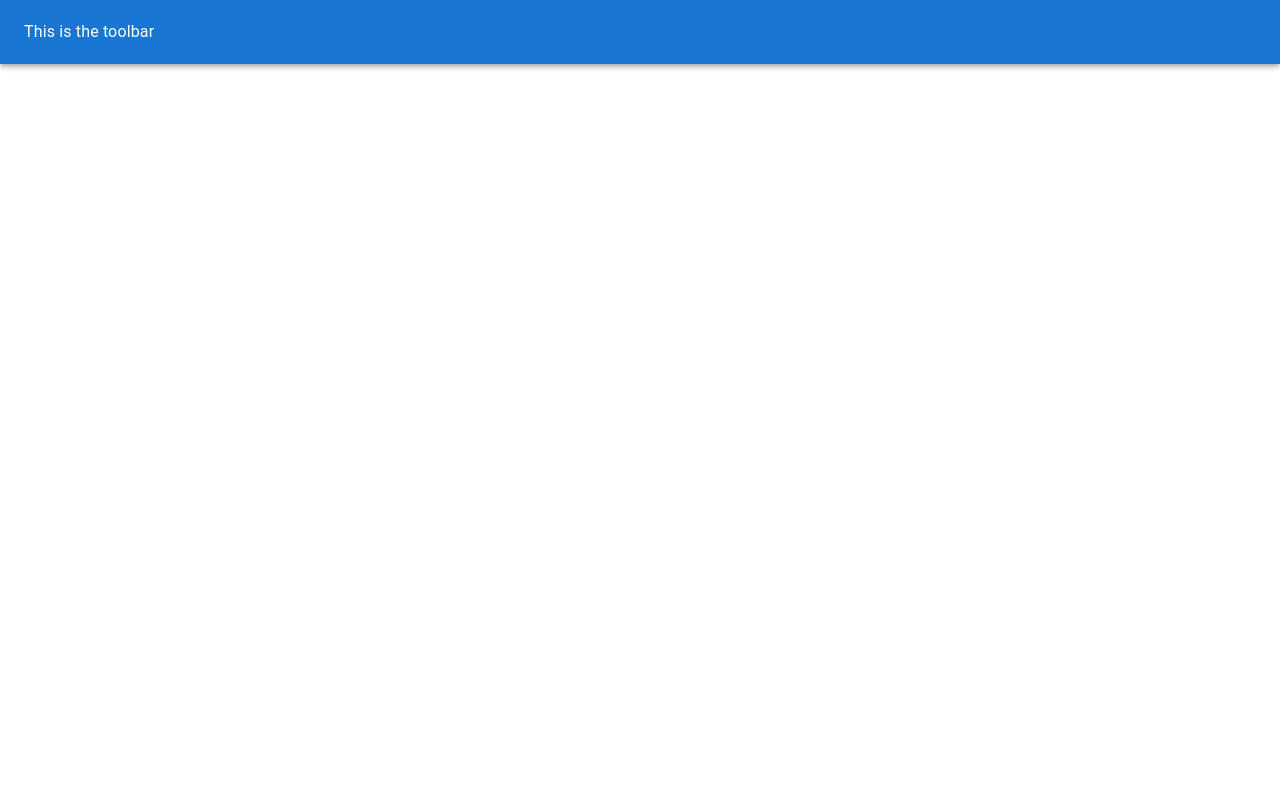
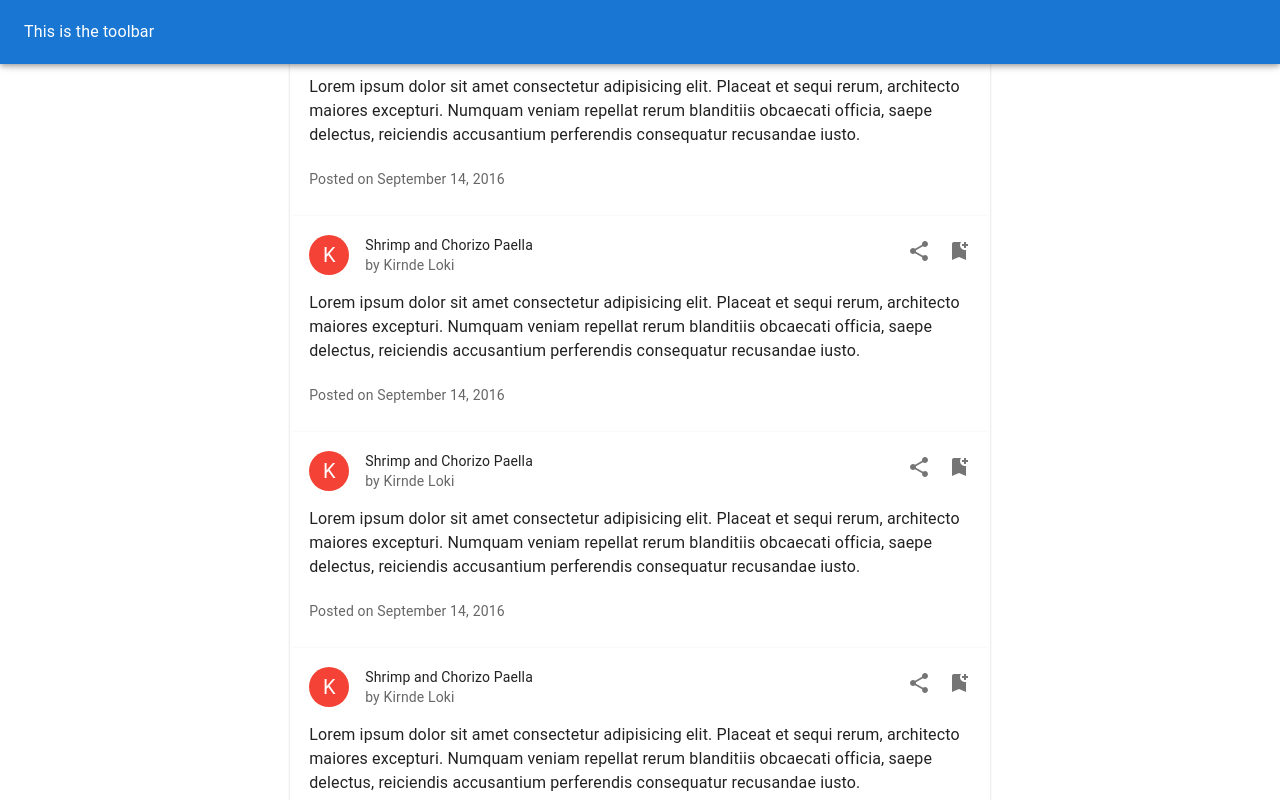
Before and after one commit to isnakolah/BlogAppFrontend, a React (Create React App) app: page / in a window 1280 px wide. Shown: the top 800 px of the page. Built offline with nearby package versions, Linux system fonts and the light colour scheme.

Commit message:
Add author details

```diff
--- /dev/null
+++ b/src/components/AuthorDetails/index.tsx
@@ -0,0 +1,34 @@
+import { Box, Card, Avatar, CardHeader, CardActions } from "@mui/material";
+import { red } from "@mui/material/colors";
+import StarOutlineRoundedIcon from "@mui/icons-material/StarOutlineRounded";
+import StarRateRoundedIcon from "@mui/icons-material/StarRateRounded";
+import StarHalfRoundedIcon from "@mui/icons-material/StarHalfRounded";
+
+const AuthorDetails = () => {
+  return (
+    <>
+      <Card variant="outlined">
+        <CardHeader
+          avatar={
+            <Avatar sx={{ bgcolor: red[500] }} aria-label="author name">
+              K
+            </Avatar>
+          }
+          title="Kirnde Loki"
+          subheader="Writer since September 14, 2016"
+        />
+        <CardActions sx={{ justifyContent: "center" }}>
+          <Box>
+            <StarRateRoundedIcon />
+            <StarRateRoundedIcon />
+            <StarRateRoundedIcon />
+            <StarHalfRoundedIcon />
+            <StarOutlineRoundedIcon />
+          </Box>
+        </CardActions>
+      </Card>
+    </>
+  );
+};
+
+export default AuthorDetails;
--- a/src/components/BlogPostCard/index.tsx
+++ b/src/components/BlogPostCard/index.tsx
@@ -1,31 +1,56 @@
+import { useState } from "react";
 import {
   Card,
   Avatar,
-  CardContent,
+  Dialog,
   CardHeader,
   IconButton,
   Typography,
+  CardContent,
 } from "@mui/material";
 import { red } from "@mui/material/colors";
 import BookmarkAddIcon from "@mui/icons-material/BookmarkAdd";
 import ShareIcon from "@mui/icons-material/Share";
+import AuthorDetails from "./../AuthorDetails/index";
 
 const BlogPostCard = () => {
+  const [open, setOpen] = useState(false);
+
+  const handleModalClose = () => {
+    setOpen(false);
+  };
+
+  const handleModalOpen = () => {
+    setOpen(true);
+  };
+
   return (
-    <Card sx={{ padding: "0.2rem" }}>
+    <>
+      <Card
+        sx={{
+          padding: "0.2rem",
+          borderRadius: "0",
+          maxWidth: 700,
+          minWidth: 400,
+        }}>
         <CardHeader
           avatar={
+            <IconButton
+              aria-label="author"
+              onClick={handleModalOpen}
+              sx={{ p: "0" }}>
               <Avatar sx={{ bgcolor: red[500] }} aria-label="Kirnde Loki">
                 K
               </Avatar>
+            </IconButton>
           }
           action={
             <>
+              <IconButton aria-label="share post">
+                <ShareIcon />
+              </IconButton>
               <IconButton aria-label="settings">
                 <BookmarkAddIcon />
-            </IconButton>
-            <IconButton aria-label="share post">
-              <ShareIcon />
               </IconButton>
             </>
           }
@@ -39,11 +64,18 @@ const BlogPostCard = () => {
             rerum blanditiis obcaecati officia, saepe delectus, reiciendis
             accusantium perferendis consequatur recusandae iusto.
           </Typography>
-        <Typography variant="body2" color="text.secondary" sx={{ pt: "1rem" }}>
+          <Typography
+            variant="body2"
+            color="text.secondary"
+            sx={{ pt: "1rem" }}>
             Posted on September 14, 2016
           </Typography>
         </CardContent>
       </Card>
+      <Dialog open={open} onClose={handleModalClose}>
+        <AuthorDetails />
+      </Dialog>
+    </>
   );
 };
 
--- a/src/components/Layout/Desktop/index.tsx
+++ b/src/components/Layout/Desktop/index.tsx
@@ -1,19 +1,23 @@
 import React from "react";
-import { AppBar, Toolbar, useMediaQuery, useTheme } from "@mui/material";
+import { AppBar, Toolbar, Grid } from "@mui/material";
 
-const Desktop: React.FC = () => {
-  const theme = useTheme();
-  const screenSizeIsNotMobile = useMediaQuery(theme.breakpoints.up("sm"));
+type Props = {
+  children: React.ReactElement<any, any>;
+};
 
+const Desktop: React.FC<Props> = ({ children }) => {
   return (
     <>
-      {screenSizeIsNotMobile && (
-        <AppBar position="fixed">
-          <Toolbar>
-            <div>This is the toolbar</div>
-          </Toolbar>
-        </AppBar>
-      )}
+      <AppBar position="fixed">
+        <Toolbar>
+          <div>This is the toolbar</div>
+        </Toolbar>
+      </AppBar>
+      <Grid container justifyContent="center">
+        <Grid item sx={{ maxWidth: 700 }}>
+          {children}
+        </Grid>
+      </Grid>
     </>
   );
 };
--- a/src/components/Layout/index.tsx
+++ b/src/components/Layout/index.tsx
@@ -10,7 +10,15 @@ const Layout: React.FC<Props> = ({ children }) => {
   const theme = useTheme();
   const screenSizeIsMobile = useMediaQuery(theme.breakpoints.down("sm"));
 
-  return <>{screenSizeIsMobile ? <Mobile>{children}</Mobile> : <Desktop />}</>;
+  return (
+    <>
+      {screenSizeIsMobile ? (
+        <Mobile>{children}</Mobile>
+      ) : (
+        <Desktop>{children}</Desktop>
+      )}
+    </>
+  );
 };
 
 export default Layout;
```
Lines whose indentation alone changed are shown as unchanged.
